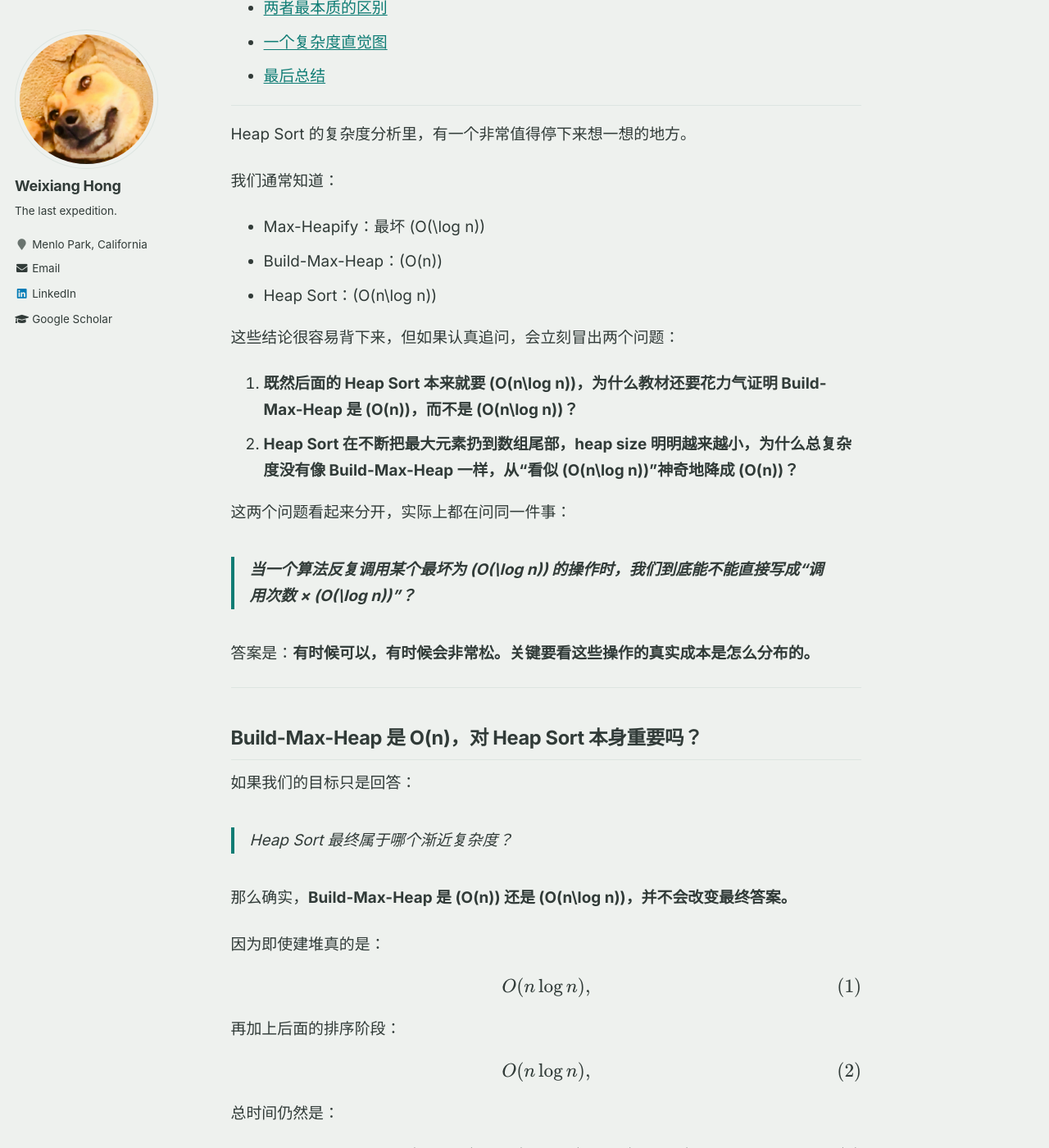
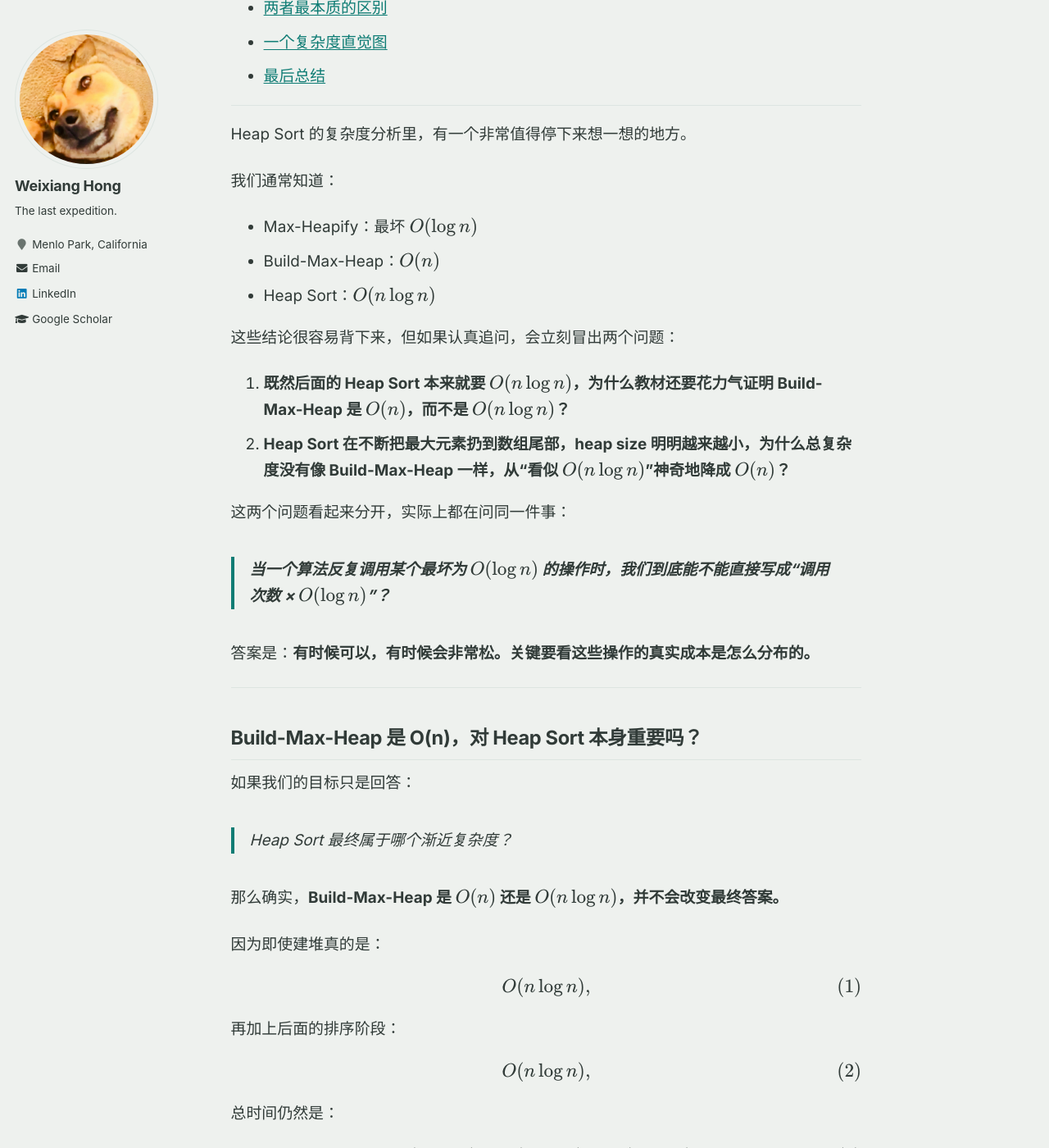
Before and after one commit to weixianghong/weixianghong.github.io, a Jekyll site: the page built from _posts/2026-09-29-build-max-heap-vs-heap-sort.md, in a window 1280 px wide and 1400 px high, scrolled down 582 px. Shown: the whole window at 82% size. Built offline with Jekyll 4.4.1, drawn with Linux system fonts in a browser that asks for light colours; formulas are drawn with MathJax 3; some of the changed text lies outside the part shown.

Commit message:
Fix inline math rendering and move heap post under /blogs/

```diff
--- a/_posts/2026-09-29-build-max-heap-vs-heap-sort.md
+++ b/_posts/2026-09-29-build-max-heap-vs-heap-sort.md
@@ -30,18 +30,18 @@ Heap Sort 的复杂度分析里，有一个非常值得停下来想一想的地
 
 我们通常知道：
 
-- Max-Heapify：最坏 \(O(\log n)\)
-- Build-Max-Heap：\(O(n)\)
-- Heap Sort：\(O(n\log n)\)
+- Max-Heapify：最坏 $O(\log n)$
+- Build-Max-Heap：$O(n)$
+- Heap Sort：$O(n\log n)$
 
 这些结论很容易背下来，但如果认真追问，会立刻冒出两个问题：
 
-1. **既然后面的 Heap Sort 本来就要 \(O(n\log n)\)，为什么教材还要花力气证明 Build-Max-Heap 是 \(O(n)\)，而不是 \(O(n\log n)\)？**
-2. **Heap Sort 在不断把最大元素扔到数组尾部，heap size 明明越来越小，为什么总复杂度没有像 Build-Max-Heap 一样，从“看似 \(O(n\log n)\)”神奇地降成 \(O(n)\)？**
+1. **既然后面的 Heap Sort 本来就要 $O(n\log n)$，为什么教材还要花力气证明 Build-Max-Heap 是 $O(n)$，而不是 $O(n\log n)$？**
+2. **Heap Sort 在不断把最大元素扔到数组尾部，heap size 明明越来越小，为什么总复杂度没有像 Build-Max-Heap 一样，从“看似 $O(n\log n)$”神奇地降成 $O(n)$？**
 
 这两个问题看起来分开，实际上都在问同一件事：
 
-> **当一个算法反复调用某个最坏为 \(O(\log n)\) 的操作时，我们到底能不能直接写成“调用次数 × \(O(\log n)\)”？**
+> **当一个算法反复调用某个最坏为 $O(\log n)$ 的操作时，我们到底能不能直接写成“调用次数 × $O(\log n)$”？**
 
 答案是：**有时候可以，有时候会非常松。关键要看这些操作的真实成本是怎么分布的。**
 
@@ -53,7 +53,7 @@ Heap Sort 的复杂度分析里，有一个非常值得停下来想一想的地
 
 > Heap Sort 最终属于哪个渐近复杂度？
 
-那么确实，**Build-Max-Heap 是 \(O(n)\) 还是 \(O(n\log n)\)，并不会改变最终答案。**
+那么确实，**Build-Max-Heap 是 $O(n)$ 还是 $O(n\log n)$，并不会改变最终答案。**
 
 因为即使建堆真的是：
 
@@ -89,10 +89,10 @@ $$
 
 ### 1. Build-Max-Heap 本身就是一个重要算法
 
-如果我们已经有 \(n\) 个元素，要把它们批量变成一个 heap：
+如果我们已经有 $n$ 个元素，要把它们批量变成一个 heap：
 
-- 一个一个 insert：最坏会做到 \(O(n\log n)\)
-- bottom-up Build-Max-Heap：可以做到 \(O(n)\)
+- 一个一个 insert：最坏会做到 $O(n\log n)$
+- bottom-up Build-Max-Heap：可以做到 $O(n)$
 
 也就是说，**“批量建堆”本身就比“逐个插入”更快。**
 
@@ -100,7 +100,7 @@ $$
 
 一个常见的错误思路是：
 
-> 有 \(O(n)\) 个节点，每次 Heapify 最坏 \(O(\log n)\)，所以总共 \(O(n\log n)\)。
+> 有 $O(n)$ 个节点，每次 Heapify 最坏 $O(\log n)$，所以总共 $O(n\log n)$。
 
 这个上界不能说错，但它很松，因为它偷偷假设：
 
@@ -110,11 +110,11 @@ $$
 
 ### 3. 它告诉我们 Heap Sort 真正贵在哪里
 
-Heap Sort 的 \(O(n\log n)\) 不是花在初始化上，而是花在后面反复：
+Heap Sort 的 $O(n\log n)$ 不是花在初始化上，而是花在后面反复：
 
 > extract max → 修复 root → extract max → 修复 root → …
 
-所以 Build-Max-Heap 的 \(O(n)\) 虽然不改变 Heap Sort 的最终复杂度等级，却揭示了 heap 的一个非常重要的结构性质。
+所以 Build-Max-Heap 的 $O(n)$ 虽然不改变 Heap Sort 的最终复杂度等级，却揭示了 heap 的一个非常重要的结构性质。
 
 ---
 
@@ -128,12 +128,12 @@ Heap Sort 的 \(O(n\log n)\) 不是花在初始化上，而是花在后面反复
 
 如果从“离叶子的高度”来看：
 
-- 大约 \(n/2\) 个节点是 leaf，向下走 **0 层**
-- 大约 \(n/4\) 个节点最多向下走 **1 层**
-- 大约 \(n/8\) 个节点最多向下走 **2 层**
-- 大约 \(n/16\) 个节点最多向下走 **3 层**
+- 大约 $n/2$ 个节点是 leaf，向下走 **0 层**
+- 大约 $n/4$ 个节点最多向下走 **1 层**
+- 大约 $n/8$ 个节点最多向下走 **2 层**
+- 大约 $n/16$ 个节点最多向下走 **3 层**
 - …
-- 真正能走 \(O(\log n)\) 层的节点，只有根附近极少数几个
+- 真正能走 $O(\log n)$ 层的节点，只有根附近极少数几个
 
 因此总工作量不是：
 
@@ -154,7 +154,7 @@ T(n)
 +\cdots
 $$
 
-把 \(n\) 提出来：
+把 $n$ 提出来：
 
 $$
 T(n)
@@ -188,13 +188,13 @@ $$
 
 如果想写得更严格一些，可以使用这样的事实：
 
-> 高度为 \(h\) 的节点数量至多约为
+> 高度为 $h$ 的节点数量至多约为
 >
 > $$
 > \left\lceil \frac{n}{2^{h+1}}\right\rceil.
 > $$
 
-而一个高度为 \(h\) 的节点做 Heapify，最多向下走 \(h\) 层。
+而一个高度为 $h$ 的节点做 Heapify，最多向下走 $h$ 层。
 
 于是：
 
@@ -213,7 +213,7 @@ $$
 
 能走很远的节点只有少数；数量最多的那些节点，本身几乎不用走。
 
-这就是它从“看似 \(O(n\log n)\)”降到 \(O(n)\) 的根本原因。
+这就是它从“看似 $O(n\log n)$”降到 $O(n)$ 的根本原因。
 
 ---
 
@@ -233,7 +233,7 @@ $$
 
 这时候一个非常自然的想法是：
 
-> 既然问题规模越来越小，那总复杂度会不会也像 Build-Max-Heap 一样比 \(n\log n\) 小很多？
+> 既然问题规模越来越小，那总复杂度会不会也像 Build-Max-Heap 一样比 $n\log n$ 小很多？
 
 真正应该看的总成本是：
 
@@ -247,11 +247,11 @@ $$
 \log 2.
 $$
 
-确实不是每一步都等于 \(\log n\)。
+确实不是每一步都等于 $\log n$。
 
 但问题在于：
 
-> **\(\log n\) 下降得太慢了。**
+> **$\log n$ 下降得太慢了。**
 
 例如：
 
@@ -289,7 +289,7 @@ $$
 
 ## 只看前一半，就已经足够看出问题
 
-这是理解 Heap Sort 为什么仍然是 \(O(n\log n)\) 的最直观办法。
+这是理解 Heap Sort 为什么仍然是 $O(n\log n)$ 的最直观办法。
 
 我们甚至不需要分析完整个排序过程。
 
@@ -331,7 +331,7 @@ $$
 \Theta(\log n).
 $$
 
-换句话说，**光前一半，就有 \(\Theta(n)\) 次从 root 开始的修复，而这些 heap 仍然有 \(\Theta(\log n)\) 的高度。**
+换句话说，**光前一半，就有 $\Theta(n)$ 次从 root 开始的修复，而这些 heap 仍然有 $\Theta(\log n)$ 的高度。**
 
 从“潜在工作规模”的直觉看：
 
@@ -351,7 +351,7 @@ $$
 
 这里还要注意一个严谨性问题：
 
-上面的“前一半”论证很好地解释了为什么 \(O(n\log n)\) 这个上界不会因为 heap 缩小就自动变成 \(O(n)\)，但它本身并不是在证明每一次 Heapify 都一定真的走满 \(\Theta(\log n)\) 层。
+上面的“前一半”论证很好地解释了为什么 $O(n\log n)$ 这个上界不会因为 heap 缩小就自动变成 $O(n)$，但它本身并不是在证明每一次 Heapify 都一定真的走满 $\Theta(\log n)$ 层。
 
 要得到 Heap Sort **worst-case 的紧确界**，我们还可以结合 comparison sort 的下界：
 
@@ -419,7 +419,7 @@ $$
 \Theta(n\log n).
 $$
 
-所以“规模逐步从 \(n\) 降到 1”并没有把这个和变成 \(O(n)\)。
+所以“规模逐步从 $n$ 降到 1”并没有把这个和变成 $O(n)$。
 
 ---
 
@@ -490,7 +490,7 @@ $$
 | Heapify 从哪里开始？ | 树中很多不同节点 | 一遍又一遍从 root |
 | 大量操作贵吗？ | 不贵，大部分节点靠近叶子 | 很长一段时间都可能很贵 |
 | 昂贵操作的数量 | 指数级减少 | 线性数量的操作发生在仍然很高的 heap 上 |
-| 总复杂度 | \(O(n)\) | \(O(n\log n)\) |
+| 总复杂度 | $O(n)$ | $O(n\log n)$ |
 
 我认为最值得记住的一句话是：
 
@@ -500,7 +500,7 @@ $$
 
 ## 一个复杂度直觉图
 
-下面这个小图不是在描述某台机器上的真实运行时间，只是用一个固定的 \(n\) 来帮助建立增长速度的直觉。
+下面这个小图不是在描述某台机器上的真实运行时间，只是用一个固定的 $n$ 来帮助建立增长速度的直觉。
 
 <div style="border:1px solid #d0d7de;border-radius:12px;padding:18px 20px;margin:24px 0;background:#fafbfc;">
   <div style="font-size:1.05em;font-weight:700;margin-bottom:6px;">当 n = 1024 时，不同复杂度的大致操作规模</div>
@@ -537,11 +537,11 @@ O(n)
 O(n\log n).
 $$
 
-当 \(n\) 很小时，两者看起来差别不大；但随着 \(n\) 增长，那个额外的 \(\log n\) 会持续放大差距。
+当 $n$ 很小时，两者看起来差别不大；但随着 $n$ 增长，那个额外的 $\log n$ 会持续放大差距。
 
-不过 Build-Max-Heap 能做到 \(O(n)\)，并不是因为单次 Heapify 变成了 \(O(1)\)，而是因为：
+不过 Build-Max-Heap 能做到 $O(n)$，并不是因为单次 Heapify 变成了 $O(1)$，而是因为：
 
-> **绝大多数 Heapify 根本没有机会走到 \(\log n\) 那么深。**
+> **绝大多数 Heapify 根本没有机会走到 $\log n$ 那么深。**
 
 这也是本文最重要的复杂度分析思路。
 
@@ -593,4 +593,4 @@ Heap Sort：
 
 > **“整个算法里，不同价格的操作分别发生了多少次？”**
 
-这也是为什么不能机械地看到 \(n\) 次操作、每次最坏 \(O(\log n)\)，就立刻认为真正的总成本一定是 \(n\log n\)。
+这也是为什么不能机械地看到 $n$ 次操作、每次最坏 $O(\log n)$，就立刻认为真正的总成本一定是 $n\log n$。
```
Also changed, not shown: other parts of _posts/2026-09-29-build-max-heap-vs-heap-sort.md (+1 -1 lines).
